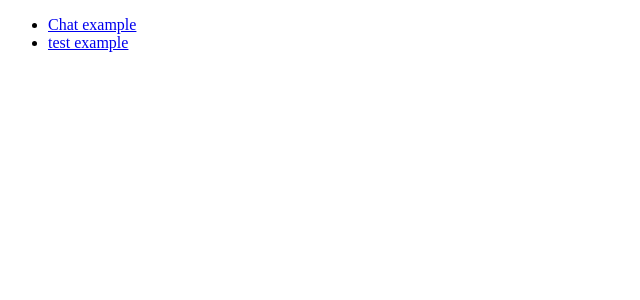
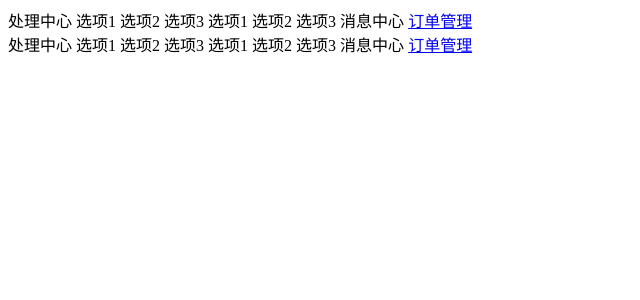
Before and after one commit to guobingwei/car-intelligent-hardware, a Java web app: page / in a window 1280 px wide. Shown: the top 300 px of the page, without its empty margins (0-640 px from the left). Run offline with Spring Boot 4, a stand-in JSP engine, Linux system fonts and the light colour scheme; some libraries are stand-ins or nearby versions.

Commit message:
elment / vue 搭建

```diff
--- a/src/main/webapp/index.html
+++ b/src/main/webapp/index.html
@@ -1,13 +1,68 @@
 <!DOCTYPE html>
-<html lang="en">
+<html>
 <head>
     <meta charset="UTF-8">
-    <title>Title</title>
+    <!-- import CSS -->
+    <link rel="stylesheet" href="https://unpkg.com/element-ui/lib/theme-chalk/index.css">
 </head>
 <body>
-<ul>
-    <li><a href="chat.html">Chat example</a></li>
-    <li><a href="test.html">test example</a></li>
-</ul>
+<div id="app">
+    <el-menu :default-active="activeIndex" class="el-menu-demo" mode="horizontal" @select="handleSelect">
+        <el-menu-item index="1">处理中心</el-menu-item>
+        <el-submenu index="2">
+            <template slot="title">我的工作台</template>
+            <el-menu-item index="2-1">选项1</el-menu-item>
+            <el-menu-item index="2-2">选项2</el-menu-item>
+            <el-menu-item index="2-3">选项3</el-menu-item>
+            <el-submenu index="2-4">
+                <template slot="title">选项4</template>
+                <el-menu-item index="2-4-1">选项1</el-menu-item>
+                <el-menu-item index="2-4-2">选项2</el-menu-item>
+                <el-menu-item index="2-4-3">选项3</el-menu-item>
+            </el-submenu>
+        </el-submenu>
+        <el-menu-item index="3" disabled>消息中心</el-menu-item>
+        <el-menu-item index="4"><a href="https://www.ele.me" target="_blank">订单管理</a></el-menu-item>
+    </el-menu>
+    <div class="line"></div>
+    <el-menu
+            :default-active="activeIndex2"
+            class="el-menu-demo"
+            mode="horizontal"
+            @select="handleSelect"
+            background-color="#545c64"
+            text-color="#fff"
+            active-text-color="#ffd04b">
+        <el-menu-item index="1">处理中心</el-menu-item>
+        <el-submenu index="2">
+            <template slot="title">我的工作台</template>
+            <el-menu-item index="2-1">选项1</el-menu-item>
+            <el-menu-item index="2-2">选项2</el-menu-item>
+            <el-menu-item index="2-3">选项3</el-menu-item>
+            <el-submenu index="2-4">
+                <template slot="title">选项4</template>
+                <el-menu-item index="2-4-1">选项1</el-menu-item>
+                <el-menu-item index="2-4-2">选项2</el-menu-item>
+                <el-menu-item index="2-4-3">选项3</el-menu-item>
+            </el-submenu>
+        </el-submenu>
+        <el-menu-item index="3" disabled>消息中心</el-menu-item>
+        <el-menu-item index="4"><a href="https://www.ele.me" target="_blank">订单管理</a></el-menu-item>
+    </el-menu>
+</div>
 </body>
+<!-- import Vue before Element -->
+<script src="https://unpkg.com/vue/dist/vue.js"></script>
+<!-- import JavaScript -->
+<script src="https://unpkg.com/element-ui/lib/index.js"></script>
+<script>
+    new Vue({
+        el: '#app',
+        data: function() {
+            return { visible: false }
+        }
+    })
+</script>
+
+
 </html>
```
Also changed, not shown: package.json (added, +34 -0 lines), src/main/webapp/js/main.js (added, +14 -0 lines), 1 other file.
